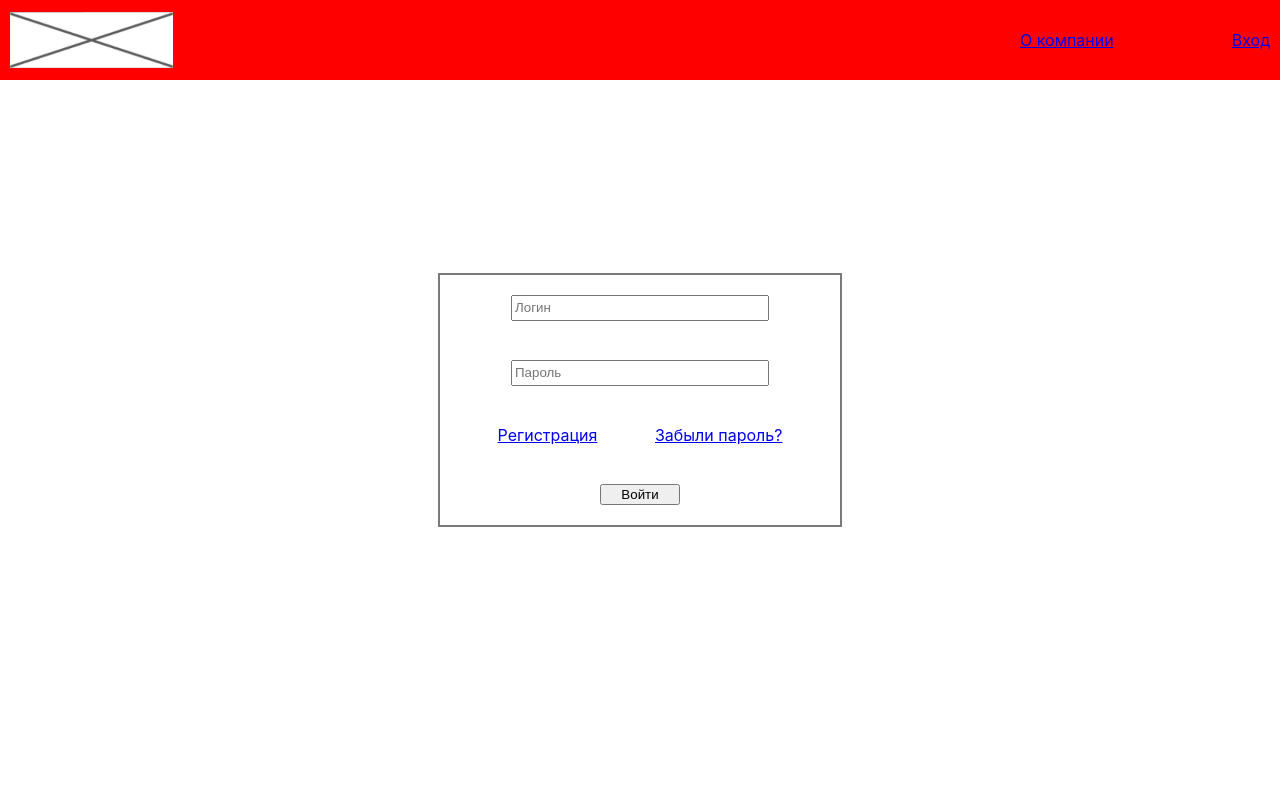
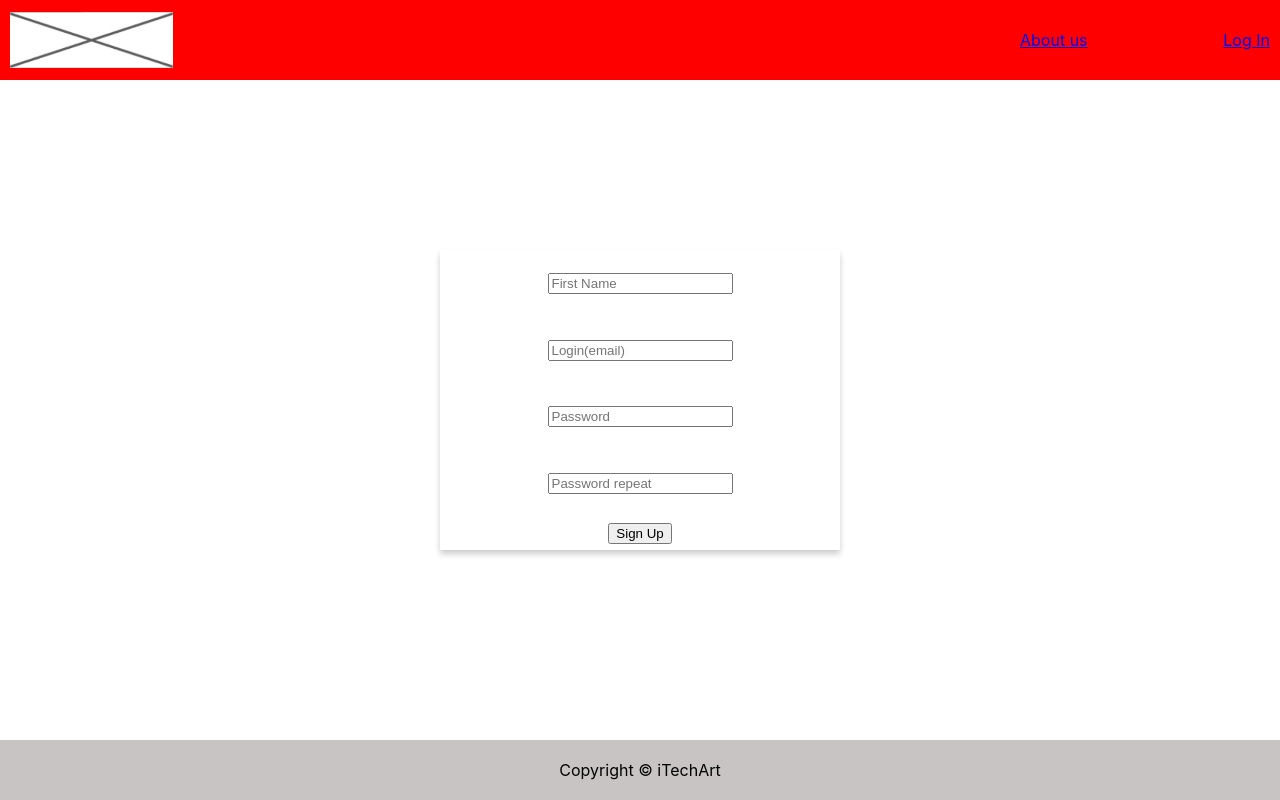
Before and after one commit to vicyarmots/survey-manager, a React app: page /sign-up in a window 1280 px wide. Built offline with nearby package versions, Linux system fonts and the light colour scheme; the HTML template or start-up script is replaced by a standard one.

Commit message:
add new components

```diff
--- a/package.json
+++ b/package.json
@@ -4,7 +4,8 @@
   "private": false,
   "dependencies": {
     "react": "^16.8.2",
-    "react-dom": "^16.8.2"
+    "react-dom": "^16.8.2",
+    "react-router-dom": "^4.3.1"
   },
   "scripts": {
     "start": "webpack-dev-server --mode development --open --hot",
--- a/src/components/App/index.jsx
+++ b/src/components/App/index.jsx
@@ -1,17 +1,19 @@
 import React, { Component } from 'react';
+import { BrowserRouter as Router, Route, Link } from "react-router-dom";
+
 import Header from '../Header/index.jsx';
-import LoginForm from '../Login-form/index.jsx';
-
+import Footer from '../Footer/index.jsx';
+import Main from '../Main/index.jsx';
 
 import './index.css';
 
-
-class App extends Component {;
+class App extends Component {
   render() {
     return (
       <div>
         <Header/>
-        <LoginForm/>
+        <Main/>
+        <Footer></Footer>
       </div>
     );
   }
--- /dev/null
+++ b/src/components/Footer/index.css
@@ -0,0 +1,11 @@
+.footer__p {
+  position: fixed;
+  bottom: 0;
+  margin: 0;
+  display: flex;
+  justify-content: center;
+  align-items: center;
+  width: 100vw;
+  height: 60px;
+  background: rgb(201, 196, 196);
+}
--- /dev/null
+++ b/src/components/Footer/index.jsx
@@ -0,0 +1,15 @@
+import React, { Component } from 'react';
+
+import './index.css';
+
+class Footer extends Component {
+  render() {
+    return (
+      <footer>
+        <p className="footer__p">Copyright &#169; iTechArt</p>
+      </footer>
+    );
+  }
+}
+
+export default Footer;
--- a/src/components/Header/index.jsx
+++ b/src/components/Header/index.jsx
@@ -12,11 +12,11 @@ class Header extends Component {
     const navItems = [
       {
         link: '#',
-        label: 'О компании'
+        label: 'About us'
       },
       {
         link: '#',
-        label: 'Вход'
+        label: 'Log In'
       }
     ];
     return (
@@ -31,11 +31,12 @@ class Header extends Component {
         <div className="header__wrap-nav">
           <nav className="header__wrap-nav__nav">
             <ul className="header__wrap-nav__nav__ul">
-              { !!navItems && navItems.map((item, index) => (
-                <li key={index}>
-                  <a href={item.link}>{item.label}</a>
-                </li>
-              ))}
+              {!!navItems &&
+                navItems.map((item, index) => (
+                  <li key={index}>
+                    <a href={item.link}>{item.label}</a>
+                  </li>
+                ))}
             </ul>
           </nav>
         </div>
--- a/src/components/Login-form/index.css
+++ b/src/components/Login-form/index.css
@@ -5,25 +5,37 @@
   justify-content: space-around;
   height: 250px;
   width: 400px;
-  position: fixed; top: 50%; left: 50%;
+  position: fixed;
+  top: 50%;
+  left: 50%;
   -webkit-transform: translate(-50%, -50%);
   -ms-transform: translate(-50%, -50%);
   transform: translate(-50%, -50%);
-  outline: 2px solid rgba(0, 0, 0, 0.521);
+  box-shadow: 0 4px 6px 0 hsla(0, 0%, 0%, 0.2);
 }
 
-.form__link {
+.login-form__link {
   width: inherit;
   display: flex;
-  justify-content:space-evenly;
+  justify-content: space-between;
 }
 
-.form__input_login,
-.form__input_pass {
+.login-form__input_login,
+.login-form__input_pass {
   width: 250px;
   height: 20px;
 }
 
-.form__button {
+.login-form__button {
   width: 80px;
 }
+
+.login-form__wrap-button {
+  width: 250px;
+  display: flex;
+  justify-content: flex-start;
+}
+
+.login-form__button_sign-in {
+  margin-left: 30px;
+}
--- a/src/components/Login-form/index.jsx
+++ b/src/components/Login-form/index.jsx
@@ -1,32 +1,33 @@
 import React, { Component } from 'react';
-import RegistrForm from '../Registr-form/index.jsx'
+import { Link } from 'react-router-dom';
 
 import './index.css';
 
 class LoginForm extends Component {
   constructor(props) {
     super(props);
-    this.state = {
-      clicked: false
-    };
-    this.handleClick = this.handleClick.bind(this);
-  }
-  handleClick() {
-    this.setState({
-      clicked: true
-    });
   }
   render() {
     return (
       <form className="login-form" action="#">
-        <input className="form__input_login" type="text" placeholder="Логин"></input>
-        <input className="form__input_pass" type="password" placeholder="Пароль"></input>
-        <div className='form__link'>
-          <a href="#" onClick={this.handleClick} className="form__link_reg">Регистрация</a>
-          <a href="#" className="form__link_frgt-pass">Забыли пароль?</a>
+        <p>
+          <input
+            className="login-form__input_login"
+            type="text"
+            placeholder="Login(email)"
+          />
+        </p>
+        <p>
+          <input
+            className="login-form__input_pass"
+            type="password"
+            placeholder="Password"
+          />
+        </p>
+        <div className="login-form__wrap-button">
+          <Link to="/sign-up">Sign Up</Link>
+          <button className="login-form__button_sign-in">Log In</button>
         </div>
-        <button className="form__button">Войти</button>
-        {this.state.clicked && <RegistrForm />}
       </form>
     );
   }
--- /dev/null
+++ b/src/components/Main/index.jsx
@@ -0,0 +1,30 @@
+import React, { Component } from 'react';
+import { BrowserRouter as Router, Switch, Route, Link } from 'react-router-dom';
+
+import LoginForm from '../Login-form/index.jsx';
+import RegistrForm from '../Registr-form/index.jsx';
+
+import './index.css';
+
+class Main extends Component {
+  constructor(props) {
+    super(props);
+  }
+  render() {
+    return (
+      <main>
+        <Router>
+          <div>
+
+            <Switch>
+              <Route exact path="/" component={LoginForm} />
+              <Route path="/sign-up" component={RegistrForm} />
+            </Switch>
+          </div>
+        </Router>
+      </main>
+    );
+  }
+}
+
+export default Main;
--- /dev/null
+++ b/src/components/Registr-form/index.css
@@ -0,0 +1,13 @@
+.registr-form {
+  display: flex;
+  flex-direction: column;
+  align-items: center;
+  justify-content: space-around;
+  height: 300px;
+  width: 400px;
+  position: fixed; top: 50%; left: 50%;
+  -webkit-transform: translate(-50%, -50%);
+  -ms-transform: translate(-50%, -50%);
+  transform: translate(-50%, -50%);
+  box-shadow: 0 4px 6px 0 hsla(0, 0%, 0%, 0.2);
+}
--- /dev/null
+++ b/src/components/Registr-form/index.jsx
@@ -0,0 +1,46 @@
+import React, { Component } from 'react';
+
+import './index.css';
+
+class RegistrForm extends Component {
+  constructor(props) {
+    super(props);
+  }
+  render() {
+    return (
+      <form className="registr-form" action="#">
+        <p>
+          <input
+            className="registr-form__input_first-name"
+            type="text"
+            placeholder="First Name"
+          />
+        </p>
+        <p>
+          <input
+            className="registr-form__input_login"
+            type="text"
+            placeholder="Login(email)"
+          />
+        </p>
+        <p>
+          <input
+            className="registr-form__input_pass"
+            type="password"
+            placeholder="Password"
+          />
+        </p>
+        <p>
+          <input
+            className="registr-form__input_pass repeat"
+            type="password"
+            placeholder="Password repeat"
+          />
+        </p>
+        <button className="registr-for__button_sign-up">Sign Up</button>
+      </form>
+    );
+  }
+}
+
+export default RegistrForm;
```
Also changed, not shown: src/components/Main/index.css (added), src/index.jsx (line endings or trailing spaces), 1 other file (tests, documents, lock files or other folders).
